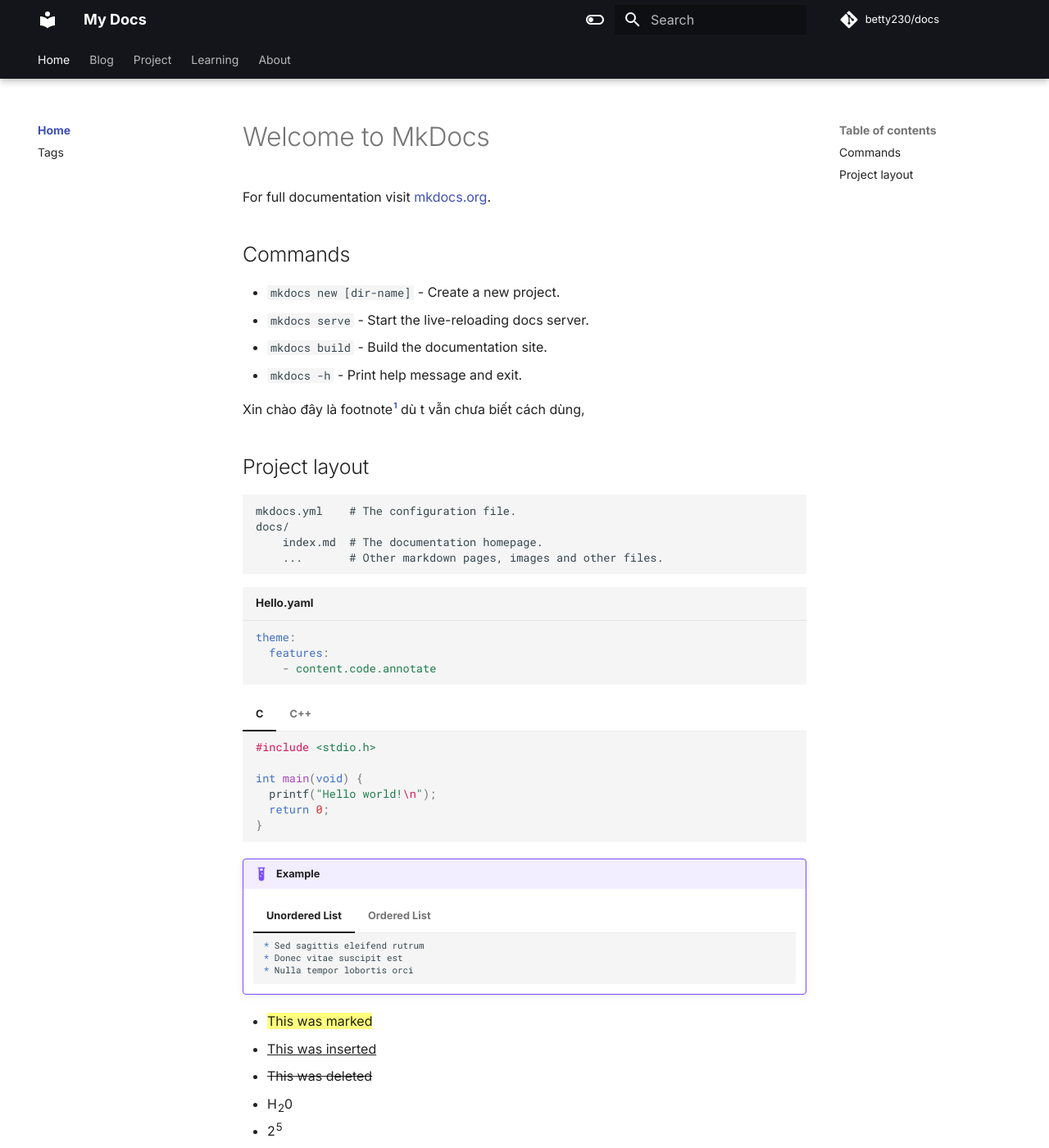
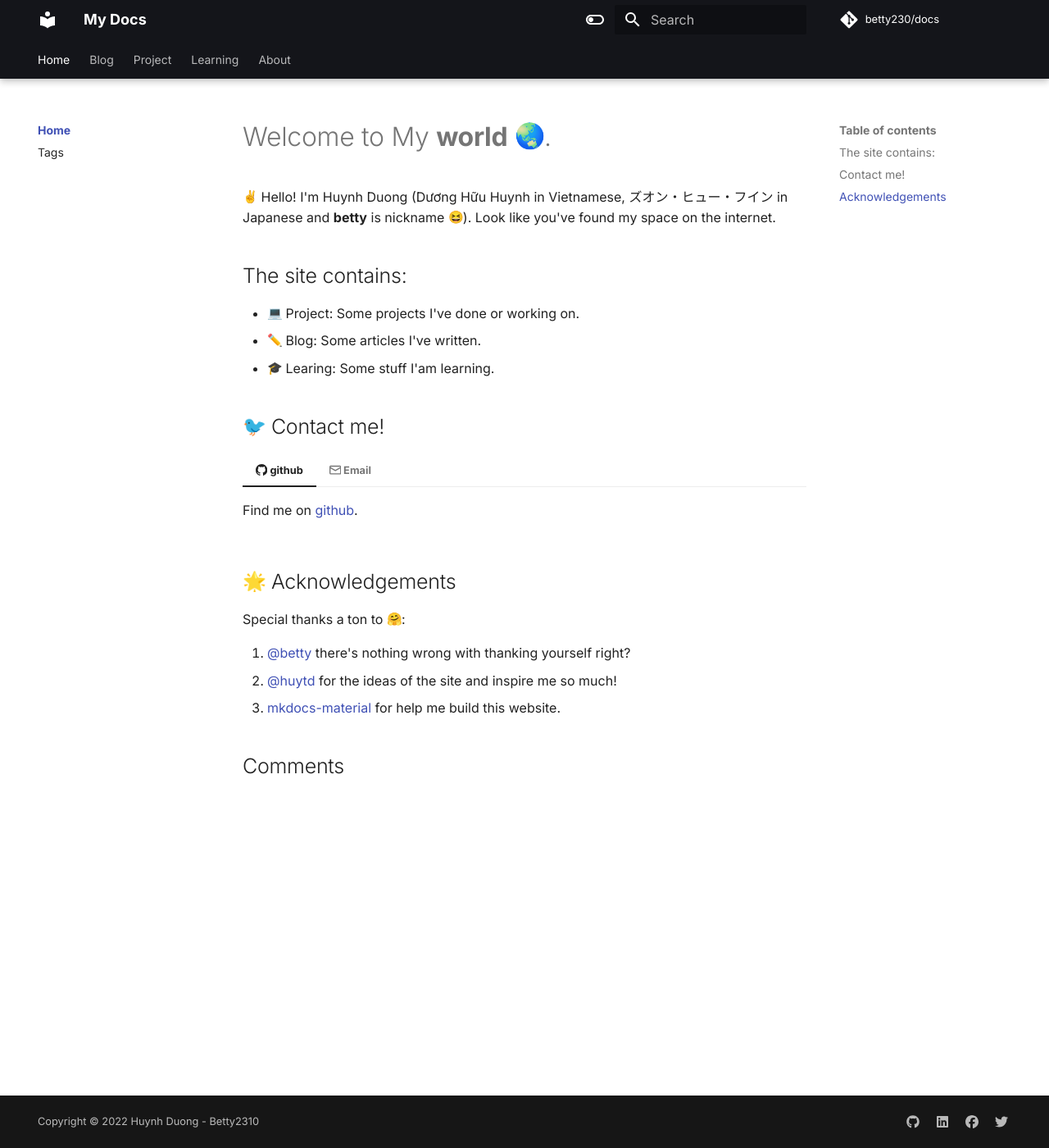
Before and after one commit to betty2310/docs, an MkDocs documentation site: the page built from docs/index.md, in a window 1280 px wide and 1400 px high. Shown: the whole window at 82% size. Built offline with MkDocs 1.6.1 and Material for MkDocs 9.7.7, drawn with Linux system fonts in a browser that asks for light colours; emoji names are drawn with the system emoji font; comment, search, counter and statistics services are not loaded; some of the changed text lies outside the part shown.

````diff
--- a/docs/index.md
+++ b/docs/index.md
@@ -1,89 +1,24 @@
-# Welcome to MkDocs
+# Welcome to My **world** :earth_asia:.
 
-For full documentation visit [mkdocs.org](https://www.mkdocs.org).
+:v: Hello! I'm Huynh Duong (Dương Hữu Huynh in Vietnamese, ズオン・ヒュー・フイン in Japanese and **betty** is nickname :laughing:).
+Look like you've found my space on the internet.
 
-## Commands
+## The site contains:
 
-* `mkdocs new [dir-name]` - Create a new project.
-* `mkdocs serve` - Start the live-reloading docs server.
-* `mkdocs build` - Build the documentation site.
-* `mkdocs -h` - Print help message and exit.
+* :computer: Project: Some projects I've done or working on.
+* :pencil2: Blog: Some articles I've written.
+* :mortar_board: Learing: Some stuff I'am learning.
+## :bird: Contact me!
 
-Xin chào đây là footnote[^1] dù t vẫn chưa biết cách dùng,
+=== ":octicons-mark-github-16: github"
+    Find me on [github](https://github.com/betty2310).
+=== ":octicons-mail-16: Email"
+    Or send me an [email](mailto:huynh.dh2310@gmail.com)!
 
-[^1]: tại sao yêu nhau ko đến được với nhau
-## Project layout
+## :star2: Acknowledgements
 
-    mkdocs.yml    # The configuration file.
-    docs/
-        index.md  # The documentation homepage.
-        ...       # Other markdown pages, images and other files.
+Special thanks a ton to :hugging::
 
-``` yaml title="Hello.yaml"
-theme:
-  features:
-    - content.code.annotate
-```
-
-=== "C"
-
-    ``` c
-    #include <stdio.h>
-
-    int main(void) {
-      printf("Hello world!\n");
-      return 0;
-    }
-    ```
-
-=== "C++"
-
-    ``` c++
-    #include <iostream>
-
-    int main(void) {
-      std::cout << "Hello world!" << std::endl;
-      return 0;
-    }
-    ```
-
-!!! example
-
-    === "Unordered List"
-
-        ``` markdown
-        * Sed sagittis eleifend rutrum
-        * Donec vitae suscipit est
-        * Nulla tempor lobortis orci
-        ```
-
-    === "Ordered List"
-
-        ``` markdown
-        1. Sed sagittis eleifend rutrum
-        2. Donec vitae suscipit est
-        3. Nulla tempor lobortis orci
-        ```
-- ==This was marked==
-- ^^This was inserted^^
-- ~~This was deleted~~
-- H~2~0
-- 2^5^
-- ++ctrl+alt+del++
-- :smile:
-- :fontawesome-regular-face-laugh-wink:
-
-- [x] Lorem ipsum dolor sit amet, consectetur adipiscing elit
-- [ ] Vestibulum convallis sit amet nisi a tincidunt
-    * [x] In hac habitasse platea dictumst
-    * [x] In scelerisque nibh non dolor mollis congue sed et metus
-    * [ ] Praesent sed risus massa
-- [ ] Aenean pretium efficitur erat, donec pharetra, ligula non scelerisque
-
-The homomorphism $f$ is injective if and only if its kernel is only the
-singleton set $e_G$, because otherwise $\exists a,b\in G$ with $a\neq b$ such
-that $f(a)=f(b)$.
-
-$$
-\operatorname{ker} f=\{g\in G:f(g)=e_{H}\}{\mbox{.}}
-$$
+1. [@betty](About/Me.md) there's nothing wrong with thanking yourself right?
+2. [@huytd](https://github.com/huytd) for the ideas of the site and inspire me so much!
+3. [mkdocs-material](https://squidfunk.github.io/mkdocs-material/) for help me build this website.
--- a/mkdocs.yml
+++ b/mkdocs.yml
@@ -1,5 +1,5 @@
 site_name: My Docs
-site_description: My docs in uni
+site_description: My space on the internet.
 site_author: Huynh Duong
 
 theme:
@@ -82,6 +82,7 @@ nav:
       - Tags: tags.md
   - Blog:
       - Blog/Niềm vui nhỏ.md
+      - Blog/trải nghiệm Hackintosh - Phần 2.md
   - Project:
       - Project/index.md
   - Learning:
````
Also changed, not shown: docs/About/Me.md (+21 -1 lines), docs/Blog/Niềm vui nhỏ.md (+1 -1 lines), docs/Blog/trải nghiệm Hackintosh - Phần 2.md (added, +45 -0 lines), docs/Learning/Japanese/Grammar/11課.md (+15 -19 lines), 3 other files.
